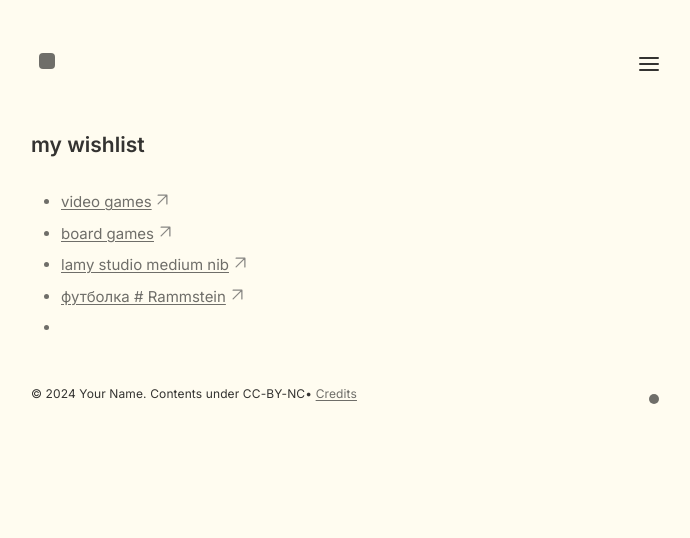
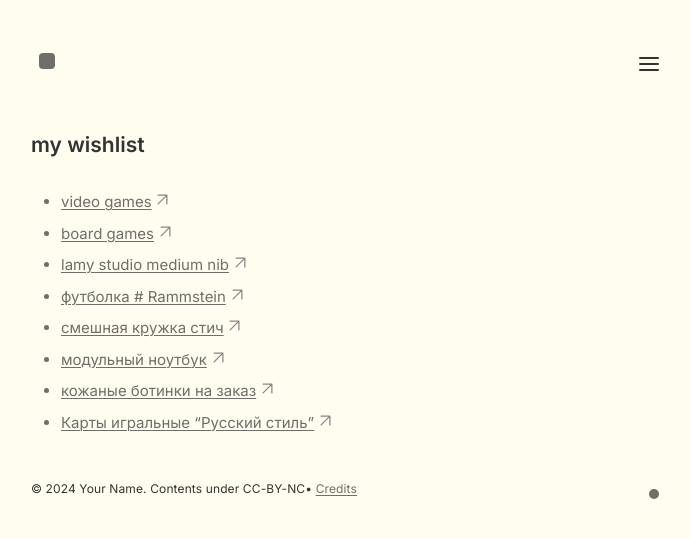
Before and after one commit to fatalen/garden, a Jekyll site: the page built from _notes/Public/wishlist.md, in a window 1280 px wide. Shown: the top 538 px of the page, without its empty margins (294-984 px from the left). Built offline with Jekyll 4.4.1, drawn with Linux system fonts in a browser that asks for light colours.

Commit message:
add more stuff

```diff
--- a/_notes/Public/wishlist.md
+++ b/_notes/Public/wishlist.md
@@ -8,4 +8,7 @@ date: 2026-06-18
 - [board games](https://boardgamegeek.com/wishlist/fatalen)
 - [lamy studio medium nib](https://www.lamy.com/en-us/p/lamy-studio-fountain-pen/50723086369102)
 - [футболка # Rammstein](https://www.pozers.ru/tproduct/1673819131-291572115841-the-sopranos-x-rammstein)
--
+- [смешная кружка стич](https://www.ebay.com/itm/167014232404?_trksid=p2332490.c101196.m2219)
+- [модульный ноутбук](https://frame.work/)
+- [кожаные ботинки на заказ](https://shop.bbrfactory.com/Boots)
+- [Карты игральные "Русский стиль"](https://www.ozon.ru/product/karty-igralnye-russkiy-stil-super-dolgovechnye-plastikovye-54sht-2551389359/)
```
Also changed, not shown: .obsidian/workspace.json.
